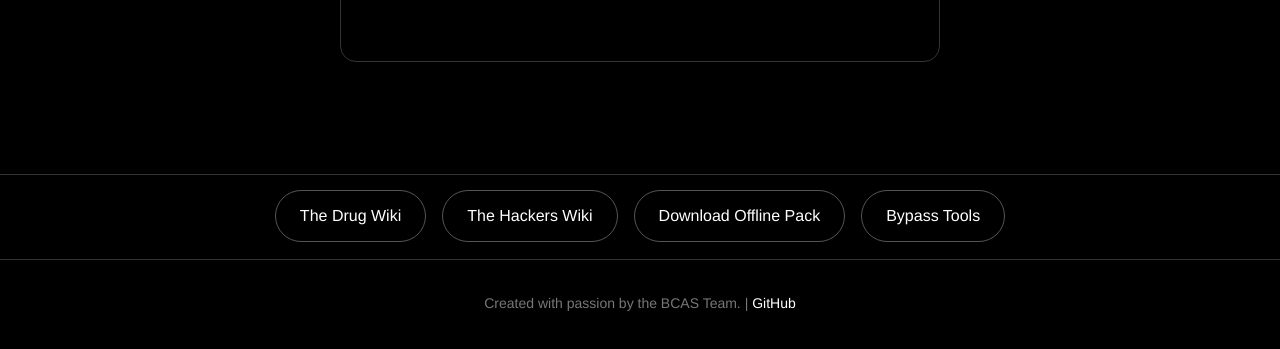
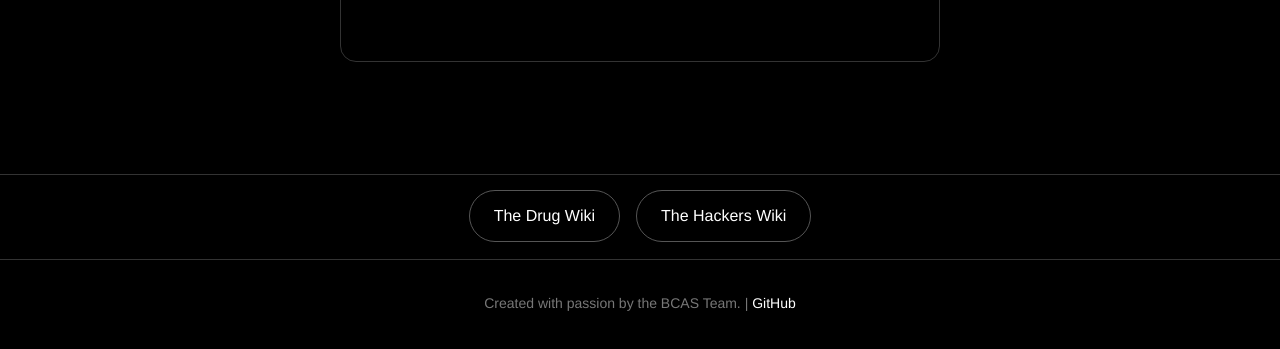
Before and after one commit to BCAS-Team/BCAS-Team.github.io, a plain HTML site: page index.html in a window 1280 px wide. Shown: the part 371-720 px from the top of the page. Drawn offline with Linux system fonts and the light colour scheme.

Commit message:
Update index.html

```diff
--- a/index.html
+++ b/index.html
@@ -31,8 +31,6 @@
   <div class="cta-buttons">
     <a href="https://bcas-team.github.io/Drugs/">The Drug Wiki</a>
     <a href="https://BCAS-Team.github.io/Hackers Wiki/">The Hackers Wiki</a>
-    <a href="#offline-pack">Download Offline Pack</a>
-    <a href="#tools">Bypass Tools</a>
   </div>
 
   <footer>
```
